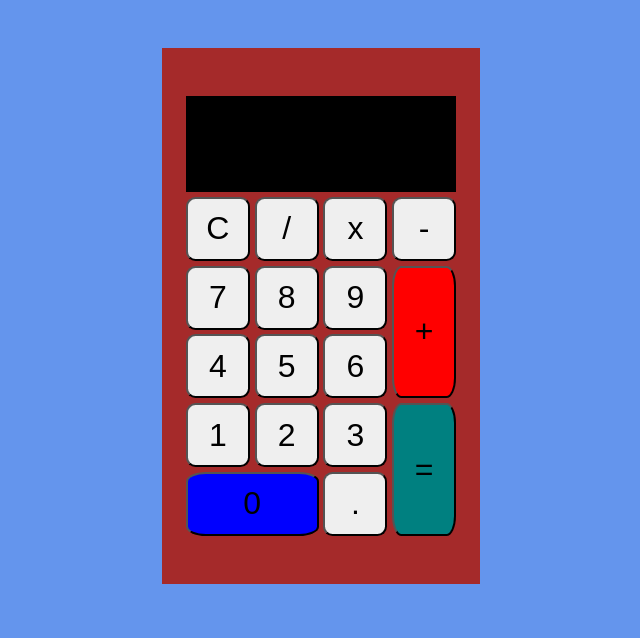
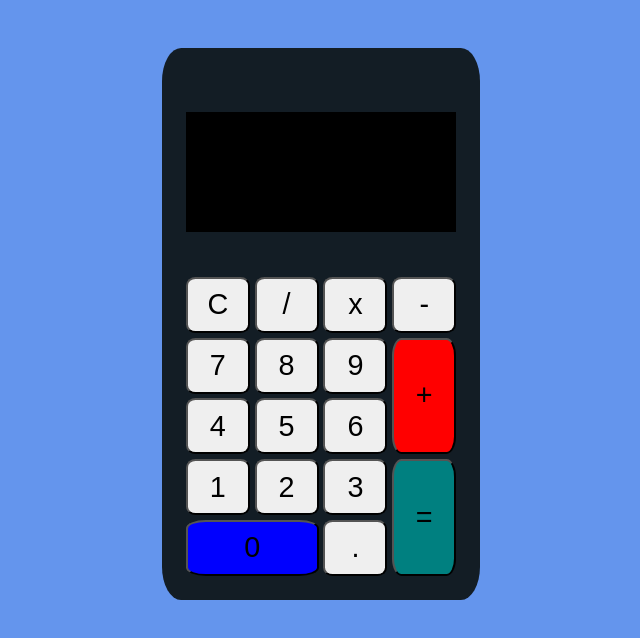
Before and after one commit to Brian4755/Calculator, a React (Create React App) app: page / in a window 1280 px wide. Shown: the top 638 px of the page, without its empty margins (319-959 px from the left). Built offline with nearby package versions, Linux system fonts and the light colour scheme.

Commit message:
output positional changes and padding

```diff
--- a/src/App.css
+++ b/src/App.css
@@ -8,17 +8,18 @@ body {
 
 .calculator {
   margin-top: 3rem;
-  background-color: brown;
+  background-color: rgb(19, 29, 37);
   width: fit-content;
-  padding: 3rem 1.5rem 3rem 1.5rem;
+  padding: 4rem 1.5rem 1.5rem 1.5rem;
   margin-left: auto;
   margin-right: auto;
+  border-radius: 6%;
 }
 
 .calculator-grid {
   display: grid;
   grid-template-columns: repeat(4, 4rem);
-  grid-template-rows: minmax(6rem, auto) repeat(5, 4rem);
+  grid-template-rows: minmax(10rem, auto) repeat(5, 3.5rem);
   justify-content: center;
   gap: 0.3rem;
 }
@@ -32,7 +33,7 @@ body {
   color: white;
   font-size: 2rem;
   word-break: break-all;
-  padding-right: 0.5rem;
+  margin-bottom: 2.5rem;
 }
 
 .previous-output {
@@ -41,7 +42,7 @@ body {
 
 .calculator-grid > button {
   cursor: pointer;
-  font-size: 2rem;
+  font-size: 1.8rem;
 }
 
 .calculator-grid > button {
```
